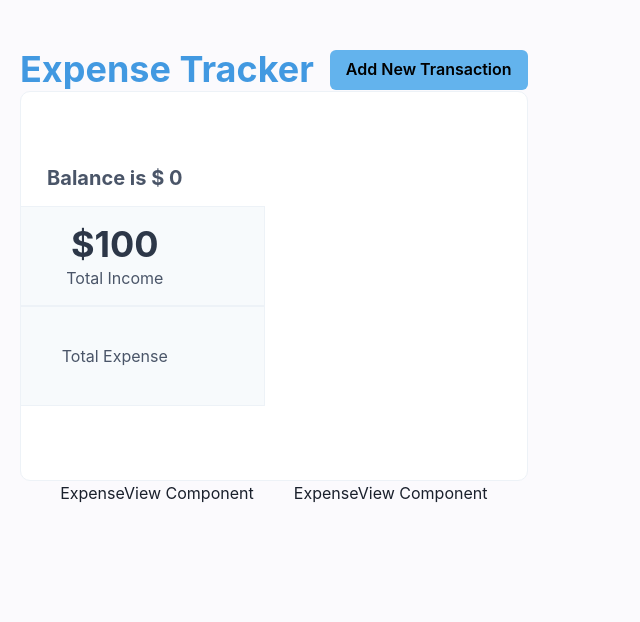
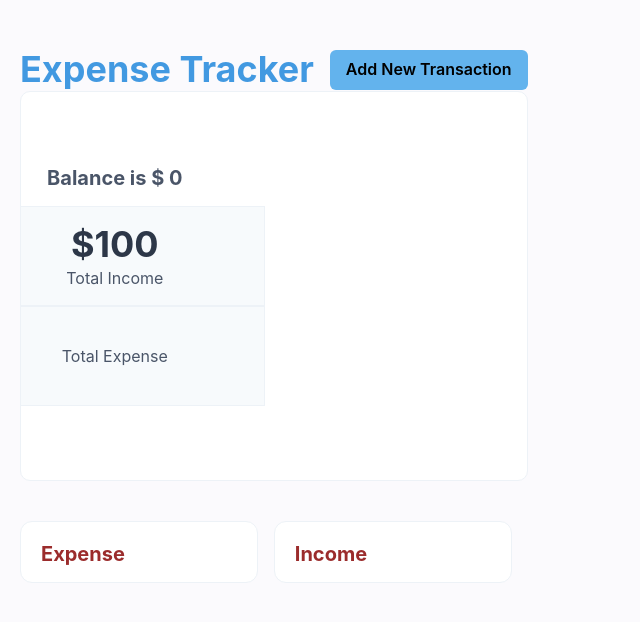
Before and after one commit to DeepaBhandari/expense-tracker, a React (Create React App) app: page / in a window 1280 px wide. Shown: the top 622 px of the page, without its empty margins (0-640 px from the left). Built offline with nearby package versions, Linux system fonts and the light colour scheme; the HTML template or start-up script is replaced by a standard one.

Commit message:
addition of expense view

```diff
--- a/src/components/expense-view/index.jsx
+++ b/src/components/expense-view/index.jsx
@@ -1,9 +1,45 @@
-import React from 'react'
+import { Box, Flex, Heading, Text } from "@chakra-ui/react";
 
-const ExpenseView = () => {
+export default function ExpenseView({ type, data }) {
   return (
-    <h1>ExpenseView Component</h1>
-  )
+    <Box
+      flex={1}
+      w="full"
+      bg={"white"}
+      mr={"4"}
+      mt={"10"}
+      p={"5"}
+      pb={"4"}
+      border={"1px solid"}
+      borderColor={"gray.100"}
+      borderRadius={"12"}
+    >
+      <Flex justifyContent={"space-between"} alignItems={"center"}>
+        <Heading size={"md"} color={"red.700"}>
+          {type === "income" ? "Income" : "Expense"}
+        </Heading>
+      </Flex>
+      {data.map((item) => (
+        <>
+          <Flex
+            bg={type === "expense" ? "red.50" : "blue.50"}
+            mt={"4"}
+            justifyContent={"space-between"}
+            alignItems={"center"}
+            border={"1px solid"}
+            borderColor={type === "expense" ? "red.100" : "blue.100"}
+            p={"4"}
+            borderRadius={"8"}
+          >
+            <Flex alignItems={"center"} justifyContent={"center"}>
+              <Text ml="3" fontWeight="bold" color="gray.600">
+                {item.description}
+              </Text>
+            </Flex>
+            <Text>$ {item.amount}</Text>
+          </Flex>
+        </>
+      ))}
+    </Box>
+  );
 }
-
-export default ExpenseView
```
